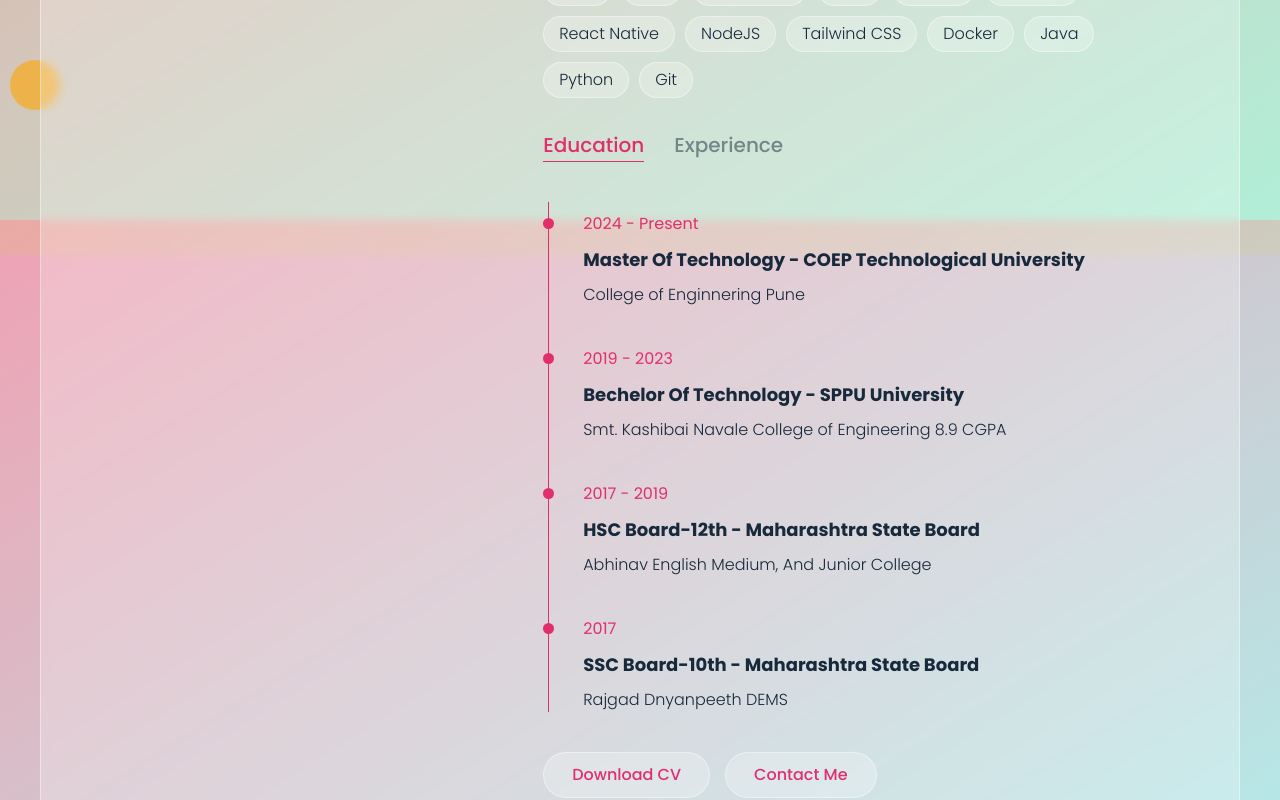
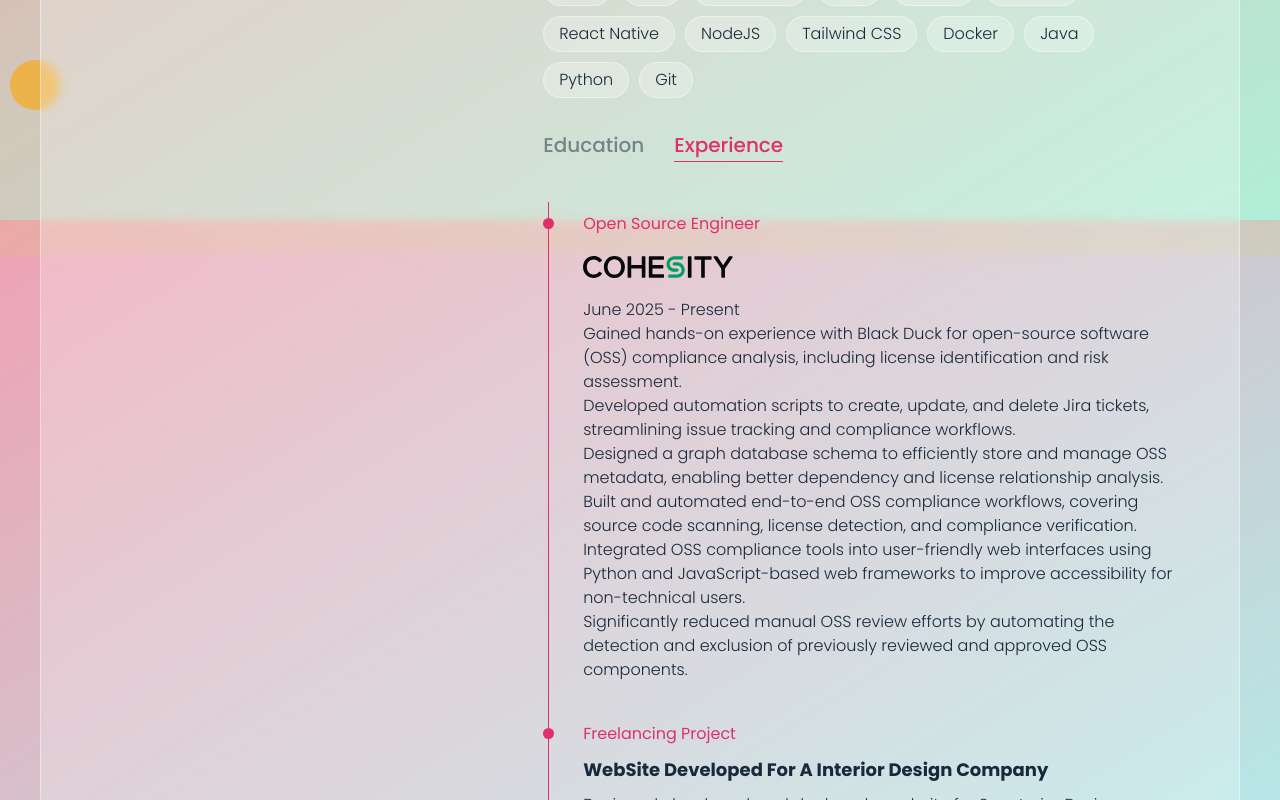
Before and after one commit to Rakesh-Choudhary175/portfolio, a React (Vite) app: page /about in a window 1280 px wide. Shown: the part 580-1380 px from the top of the page. Built offline with nearby package versions, Linux system fonts and the light colour scheme.

Commit message:
added exp into experence section

```diff
--- a/src/Component/Data/Projects.js
+++ b/src/Component/Data/Projects.js
@@ -55,7 +55,7 @@ export const portfolioData = [
     created: "15 July 2021",
     techUsed: "HTML, CSS, Javascript",
     role: "Frontend",
-    link: "https://rakesh-choudhary175.github.io/Specterior-Designs-2.github.io/",
+    link: "https://www.specteriordesign.com/",
   },
   {
     id: "3",
--- a/src/Component/Pages/AboutPage.jsx
+++ b/src/Component/Pages/AboutPage.jsx
@@ -7,7 +7,7 @@ import img from "../../assets/img/about-profile.png";
 import cv from "../../../cv.pdf";
 
 function AboutPage() {
-  const [experience, setExperience] = useState(false);
+  const [experience, setExperience] = useState(true);
 
   const discription =
     "As a dedicated software engineer, I thrive on the dynamic challenges of crafting efficient, scalable, and user-centric solutions. With a passion for technology and a keen eye for detail, I bring years of experience in designing and implementing robust software systems. My expertise spans across full-stack development, where I adeptly navigate through frontend frameworks, backend technologies, and database management systems to deliver seamless experiences. I am committed to staying abreast of emerging technologies, continuously honing my skills to tackle evolving industry demands. Whether collaborating in a team environment or leading projects independently, my goal remains the same: to innovate, streamline processes, and exceed expectations in every endeavor. Let's build the future together, one line of code at a time.";
--- a/src/Component/UI/Experience.jsx
+++ b/src/Component/UI/Experience.jsx
@@ -3,7 +3,16 @@ function Experience() {
     {
       projectType: "Open Source Engineer",
       name: "Cohesity",
-      dis: ["June 2025 - Present"],
+      dis: [
+        "June 2025 - Present",
+        "Gained hands-on experience with Black Duck for open-source software (OSS) compliance analysis, including license identification and risk assessment.",
+        "Developed automation scripts to create, update, and delete Jira tickets, streamlining issue tracking and compliance workflows.",
+        "Designed a graph database schema to efficiently store and manage OSS metadata, enabling better dependency and license relationship analysis.",
+        "Built and automated end-to-end OSS compliance workflows, covering source code scanning, license detection, and compliance verification.",
+        "Integrated OSS compliance tools into user-friendly web interfaces using Python and JavaScript-based web frameworks to improve accessibility for non-technical users.",
+        "Significantly reduced manual OSS review efforts by automating the detection and exclusion of previously reviewed and approved OSS components.",
+      ],
+      image: "src/assets/img/cohesity-logo-black-green.svg",
     },
     {
       projectType: "Freelancing Project",
@@ -62,9 +71,21 @@ function Experience() {
           <div className="timeline-item" key={i}>
             <span className="date">{exp.projectType}</span>
             <h4>
-              {exp.name}
+              {exp.name !== "Cohesity" && (
+                <>
+                  {exp.name}{" "}
+                </>
+              )}
+              {exp.image && (
+                <img
+                  src={exp.image}
+                  alt={exp.name + " logo"}
+                  style={{ maxWidth: "150px", margin: "10px 0" }}
+                />
+              )}
               <span></span>
             </h4>
+
             {exp.dis && exp.dis.map((dis, disi) => <p key={disi}>{dis}</p>)}
 
             {exp.links &&
```
Also changed, not shown: src/assets/img/cohesity-logo-black-green.svg (added).
